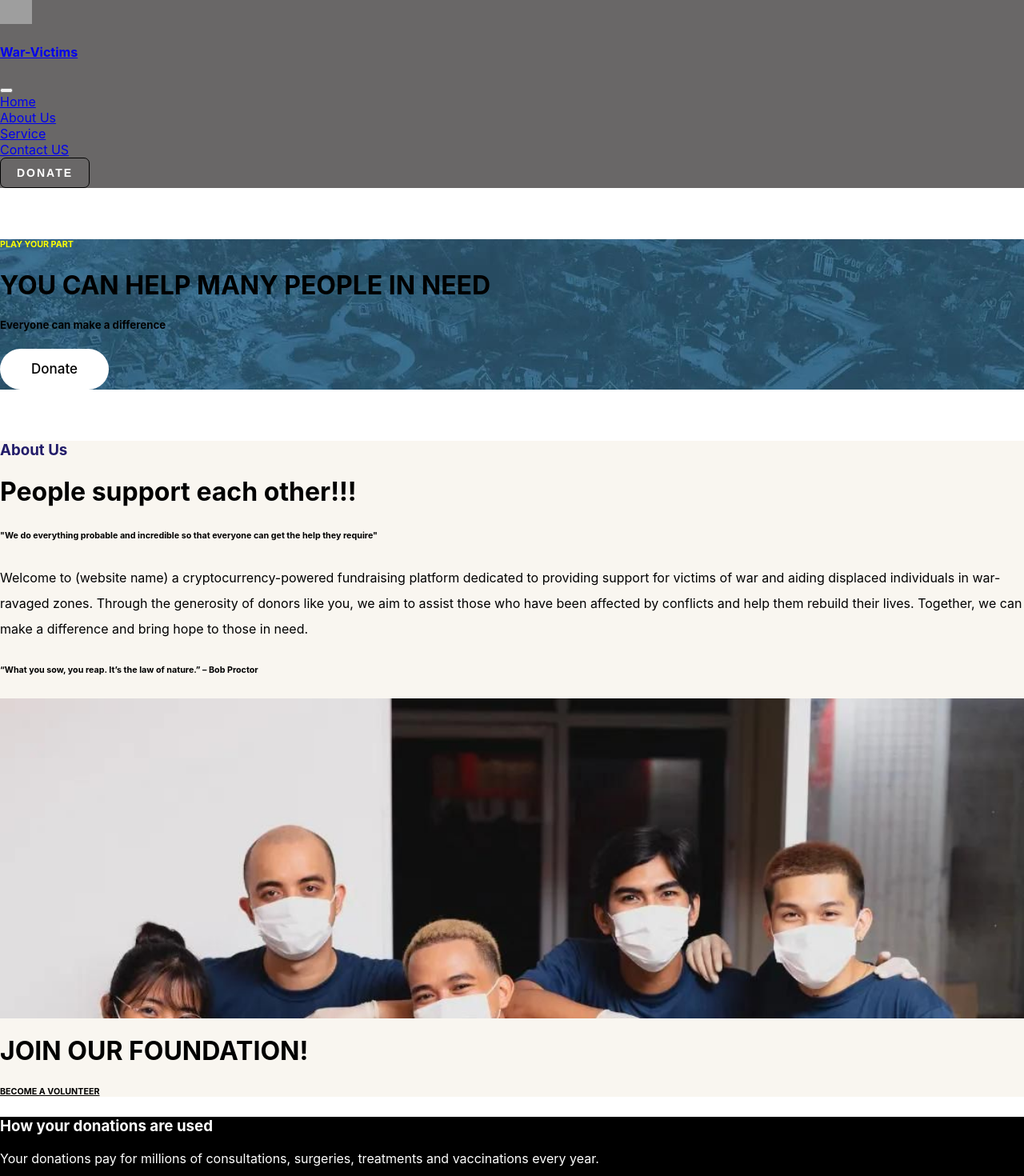
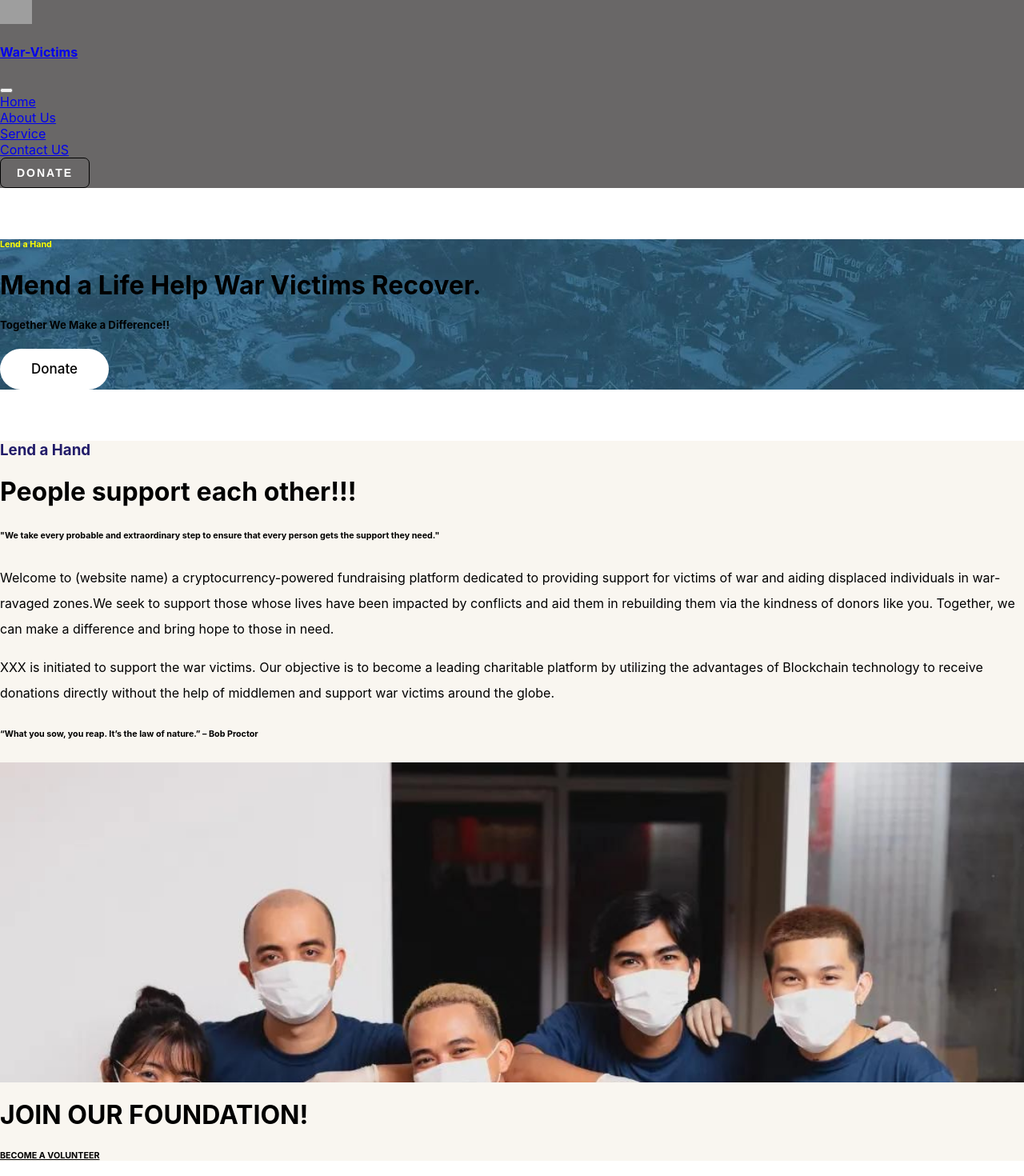
Before and after one commit to mugunthancloudin/war-victims, a React (Create React App) app: page /about in a window 1280 px wide. Shown: the top 1470 px of the page at 80% size. Built offline with nearby package versions, Linux system fonts and the light colour scheme; grey boxes are pictures that could not be loaded.

Commit message:
content updates

```diff
--- a/public/index.html
+++ b/public/index.html
@@ -2,7 +2,7 @@
 <html lang="en">
   <head>
     <meta charset="utf-8" />
-    <link rel="icon" href="%PUBLIC_URL%/favicon.ico" />
+    <link rel="icon" href="%PUBLIC_URL%/logo.png" />
     <meta name="viewport" content="width=device-width, initial-scale=1" />
     <meta name="theme-color" content="#000000" />
     <meta
--- a/src/components/header & footer/footer/footer.js
+++ b/src/components/header & footer/footer/footer.js
@@ -6,7 +6,7 @@ import {
   AiFillLinkedin,
   AiFillTwitterSquare,
 } from "react-icons/ai";
-import CountUp from 'react-countup';
+import CountUp from "react-countup";
 import brandLogo from "../../asssets/Header&Footer/logo.png";
 
 function Footer() {
@@ -16,58 +16,71 @@ function Footer() {
         <div className="container">
           <div className="row pt-4">
             <div className="col-lg-4">
-              <h3>How your donations are used</h3>
-              <p>
-                Your donations pay for millions of consultations, surgeries,
-                treatments and vaccinations every year.
+              <h3>Take a Peek on how your donations are used. </h3>
+              <p className="mt-2 fst-italic">
+                The funds that are collected from you through our cryptocurrency
+                platform are used for treating the war victims and giving them a
+                better and safer life.
               </p>
-              <p>FIND OUT MORE</p>
+              <p className="text-decoration-underline">FIND OUT MORE  </p>
             </div>
             <div className="col-lg-1">&nbsp;</div>
             <div className="col-lg-2">
-              <h1> <CountUp start={0} end={85} duration={5}/>%</h1>
+              <h1>
+                {" "}
+                <CountUp start={0} end={85} duration={5} />%
+              </h1>
               <p>SOCIAL MISSION</p>
             </div>
 
             <div className="col-lg-2">
-            <h1> <CountUp start={0} end={10} duration={4}/>%</h1>
+              <h1>
+                {" "}
+                <CountUp start={0} end={10} duration={4} />%
+              </h1>
               <p>FUNDRAISING</p>
             </div>
 
             <div className="col-lg-3">
-            <h1> <CountUp start={0} end={5} duration={3}/>%</h1>
+              <h1>
+                {" "}
+                <CountUp start={0} end={5} duration={3} />%
+              </h1>
               <p>MANAGEMENT & GENERAL ADMIN</p>
             </div>
           </div>
           <hr class="horizontal-line" />
-          <div className="row mt-5">
-            <div className="col-lg-2"><img
+          <div className="row justify-content-around mt-5">
+            <div className="col-lg-2">
+              <img
                 className="mt-1 ms-4"
                 src={brandLogo}
                 alt="brand-logo"
                 width={100}
                 height={100}
               />
-              <h6 className=" mt-2 ms-5">Hands For <br></br>War victims</h6>
-              </div>
-            <div className="col-lg-1">&nbsp;</div>
-            <div className="col-lg-1">
+              <h6 className=" mt-2 ms-5">
+                Hands For <br></br>War victims
+              </h6>
+            </div>
+
+            <div className="col-lg-2 mt-2">
               <h6 className="text-danger">EXPLORE</h6>
               <h6 className="mt-3">What we do</h6>
               <h6>Medical activities</h6>
               <h6>Crisis settings</h6>
               <h6>In focus</h6>
             </div>
-            <div className="col-lg-1">&nbsp;</div>
-            <div className="col-lg-2">
+
+            <div className="col-lg-2 ">
               <h6>&nbsp;</h6>
               <h6 className="mt-3 ">Where we work </h6>
               <h6>News</h6>
               <h6>Resource centre</h6>
               <h6>International Activity Report</h6>
             </div>
-            <div className="col-lg-1">&nbsp;</div>
-            <div className="col-lg-2">
+
+            <div className="col-lg-2 mt-2">
               <h6 className="text-danger">ABOUT MSF</h6>
               <h6 className="mt-3">Who we are</h6>
               <h6>How we're run</h6>
@@ -75,13 +88,13 @@ function Footer() {
               <h6>Contact us</h6>
             </div>
 
-            <div className="col-lg-2">
+            <div className="col-lg-2 mt-2">
               <h6 className="text-danger">GET INVOLVED</h6>
               <h6 className="mt-3">Work with MSF</h6>
               <h6>Donate</h6>
             </div>
           </div>
-          <div className="row mt-3">
+          <div className="row pb-3 mt-5">
             <div className="col-lg-4">
               <p>Helping War victims</p>
               <p>
--- a/src/components/home/BannerPage/banner.css
+++ b/src/components/home/BannerPage/banner.css
@@ -1,9 +1,14 @@
 
 .banner_h1{
-  font-weight: 800;
+
   margin-top: 20%;
   color: white;
 
+}
+
+.bannerFont{
+  font-family:Georgia, 'Times New Roman', Times, serif;
+  font-weight: 800;
 }
 
 .bannerBgBody {
@@ -17,6 +22,7 @@
   display: flex;
   justify-content: center;
   align-items: center;
+
 }
 
 .bannerBg {
@@ -154,6 +160,6 @@ font-weight: 900;
 
 
 .bannerDonateButton{
-  margin-left: 50%;
+  margin-left: 40%;
   margin-bottom: 10%;
 }
--- a/src/components/home/BannerPage/banner.js
+++ b/src/components/home/BannerPage/banner.js
@@ -14,15 +14,15 @@ export default function Banner() {
                   <spam className="bannerSpam">FUND</spam> <br></br> WE HELP WAR
                   VICTIMS
                 </h1> */}
-
-                <h1 className="banner_h1 ">
-                  Pouring Love to the War{" "}
-                  <span className="bannerSpam">Victims!!!</span>
+<h3 className="banner_h1">Join the Cause</h3>
+                <h1 className="bannerFont ">
+                 Donate to Rebuild War-Torn
+                  <span className="bannerSpam"> Lives.</span>
                 </h1>
                 <p className="banner_p">
-                  Join us and let us together show the war victims that we are
-                  here to take care of them. Our main commitment is to save war
-                  victims all over the world.
+                  Xxx is a community-run charity cryptocurrency project that
+                  helps war victims and supports <br></br>the well-being of people in
+                  need!
                 </p>
               </div>
 
--- a/src/components/home/abouts/about.js
+++ b/src/components/home/abouts/about.js
@@ -10,27 +10,33 @@ function Abouts() {
           <div className="row  ">
             {/* <div className="col-lg-1"></div> */}
             <div className="col-lg-6">
-              <h3 className="about_title">About Us</h3>
-              <h1 className="mt-4  about_h1">People support each other!!!</h1>
+              <h3 className="about_title">Lend a Hand</h3>
+              <h1 className="mt-3  about_h1">People support each other!!!</h1>
 
-              <h6 className="about_content fw-bold fst-italic mt-4">
-                "We do everything probable and incredible so that everyone can
-                get the help they require"{" "}
+              <h6 className="about_content fw-bold fst-italic mt-3">
+                "We take every probable and extraordinary step to ensure that
+                every person gets the support they need."
               </h6>
-              <p className="about_content mt-4">
+              <p className="about_content mt-3">
                 Welcome to (website name) a cryptocurrency-powered fundraising
                 platform dedicated to providing support for victims of war and
-                aiding displaced individuals in war-ravaged zones. Through the
-                generosity of donors like you, we aim to assist those who have
-                been affected by conflicts and help them rebuild their lives.
+                aiding displaced individuals in war-ravaged zones.We seek to
+                support those whose lives have been impacted by conflicts and
+                aid them in rebuilding them via the kindness of donors like you.
                 Together, we can make a difference and bring hope to those in
                 need.
               </p>
 
-              <h6 className="about_content fw-bold fst-italic mt-4">
-              “What you sow, you reap. It’s the law of nature.” – Bob Proctor
+              <p className="about_content">
+                XXX is initiated to support the war victims. Our objective is to
+                become a leading charitable platform by utilizing the advantages
+                of Blockchain technology to receive donations directly without
+                the help of middlemen and support war victims around the globe.{" "}
+              </p>
+
+              <h6 className="about_content fw-bold fst-italic mt-3">
+                “What you sow, you reap. It’s the law of nature.” – Bob Proctor
               </h6>
-
             </div>
             <div className="col-lg-6 mt-3 bg-white">
               <div className="m-5 aboutImg"></div>
--- a/src/components/home/card1/card1.css
+++ b/src/components/home/card1/card1.css
@@ -1,5 +1,5 @@
 .cardo1_h{
-    margin-top: 40%;
+    margin-top: 10%;
     margin-bottom: 10%;
 }
 
--- a/src/components/home/need/neededpeople.js
+++ b/src/components/home/need/neededpeople.js
@@ -7,9 +7,11 @@ export default function Neededpeople() {
       <div className="container-fluid bgContainer pt-5 pb-5 ">
         <div className="container peopleBg">
           <div className="row text-center">
-            <h6 className="people_p">PLAY YOUR PART</h6>
-            <h1 className="text-white">YOU CAN HELP MANY PEOPLE IN NEED </h1>
-            <h5 className="text-white">Everyone can make a difference</h5>
+            <h6 className="people_p">Lend a Hand</h6>
+            <h1 className="text-white">
+              Mend a Life Help War Victims Recover.
+            </h1>
+            <h5 className="text-white">Together We Make a Difference!!</h5>
             <div className="donateButton mt-2 mb-4">
               <button className="peopledonate ">Donate</button>
             </div>
--- a/src/components/home/service/services.js
+++ b/src/components/home/service/services.js
@@ -10,13 +10,12 @@ function Victims() {
             <div className="col-lg-6">&nbsp;</div>
             <div className="col-lg-6   text-white ">
               <div className="row">
-                <p className="victims_p">VICTIMS OF WAR</p>
+                <p className="victims_p">Donate for War Victims</p>
                 <h1 className="victims_h1">
-                  GIVE A  CHANCE FOR WAR VICTIMS TO SURVIVE
+                Lend a Hand, Make a Stand: Support War Victims <span className="text-danger">Today.</span>
                 </h1>
                 <h6 className="victims_h6 mt-3">
-                  Our goal is to help the War Victims, who were able to
-                  escape from the city under siege.
+                You can help us in our work from wherever you are. We believe that the smallest deed can make a change.
                 </h6>
                 <h1 className="mt-3">GOAL <spam className="victimSpam">$190000</spam></h1>
                 <p className="victims_p1">LEARN MORE</p>
```
Also changed, not shown: src/components/home/card1/card1.js (+33 -20 lines), 1 other file (tests, documents, lock files or other folders).
